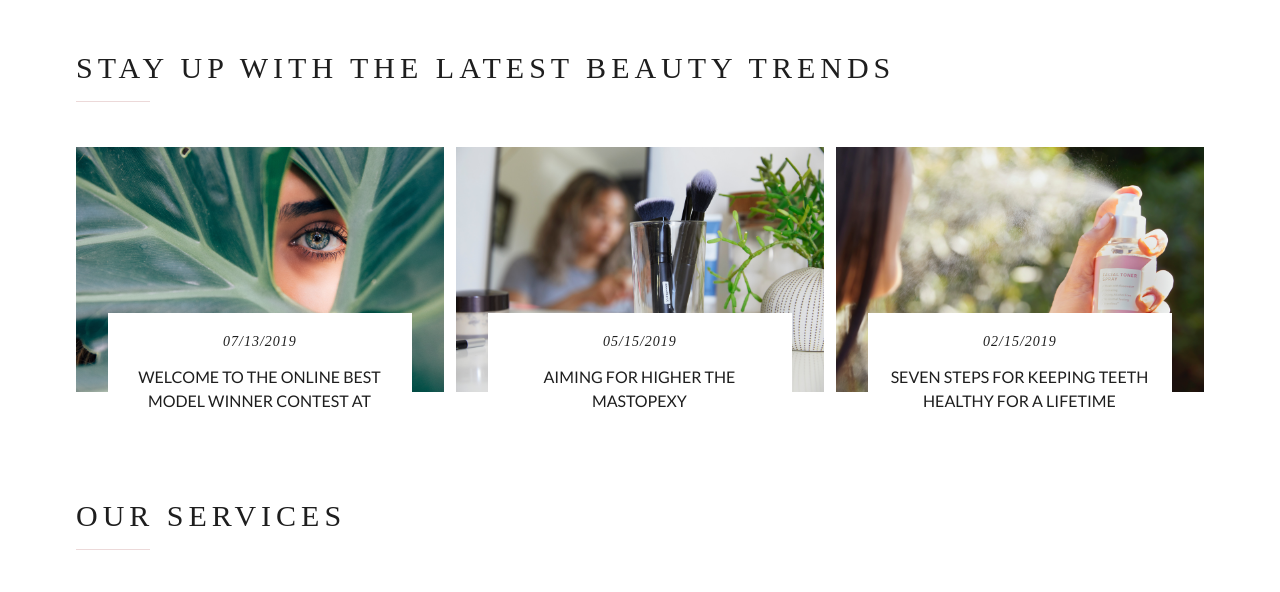
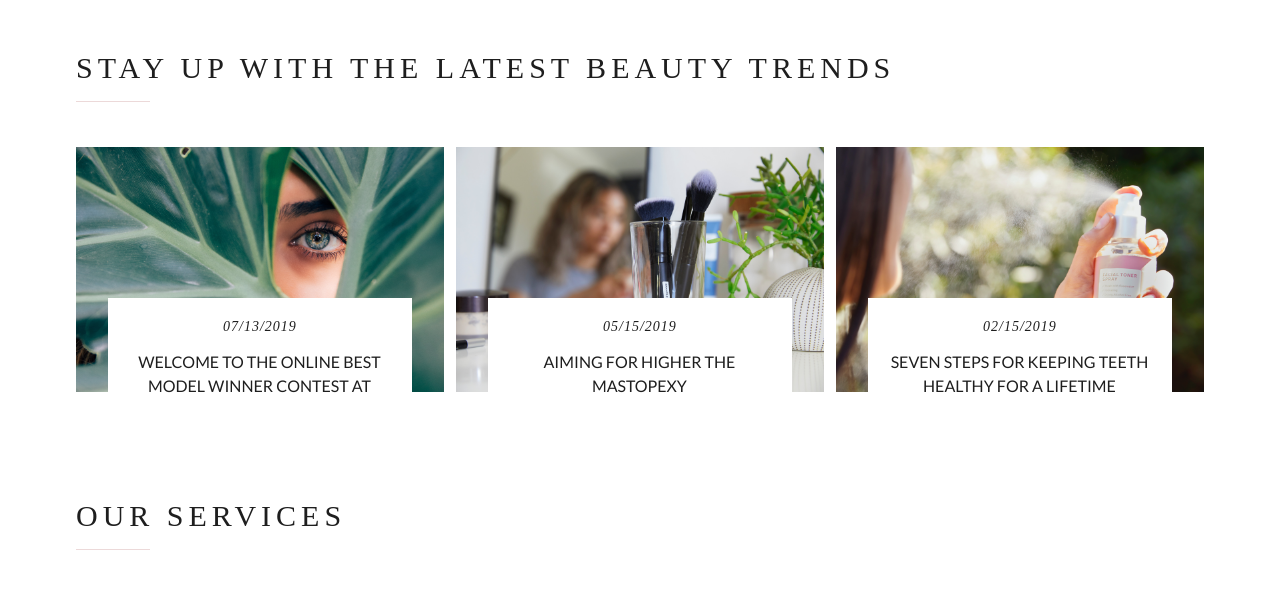
Before and after one commit to kristinadjuricic/Mademoiselle, a plain HTML site: page public_html/index.html in a window 1280 px wide. Shown: the part 754-1346 px from the top of the page. Drawn offline with Linux system fonts and the light colour scheme; grey boxes are pictures that could not be loaded; a web font is replaced by a local one.

Commit message:
Homepage is finished

```diff
--- a/public_html/index.html
+++ b/public_html/index.html
@@ -67,7 +67,7 @@
             <section class="lead-section" style="background-image: linear-gradient(180deg, #000000 0%, rgba(0,0,0,0) 0%), url('img/lead/lead-home.png')">
                 <div class="container">
                     <div class="row">
-                        <div class="col-12 animation" data-animation="slideUp">
+                        <div class="col-12 animation" data-animation="slideUp" data-dalay=".4s">
                             <h1 class="lead-title text-center">Welcome to Mademoiselle</h1>
                         </div>
                     </div>
--- a/public_html/scss/partials/_blog.scss
+++ b/public_html/scss/partials/_blog.scss
@@ -5,8 +5,7 @@
 .blog-item{
     .blog-content{
         width: 80%;
-        bottom: 0%;
-        top: 65%;
+        bottom: 1%;
         left: 10%;
         right: 10%;
         background-color: $white;
```
Also changed, not shown: public_html/css/theme.css, 1 other file.
